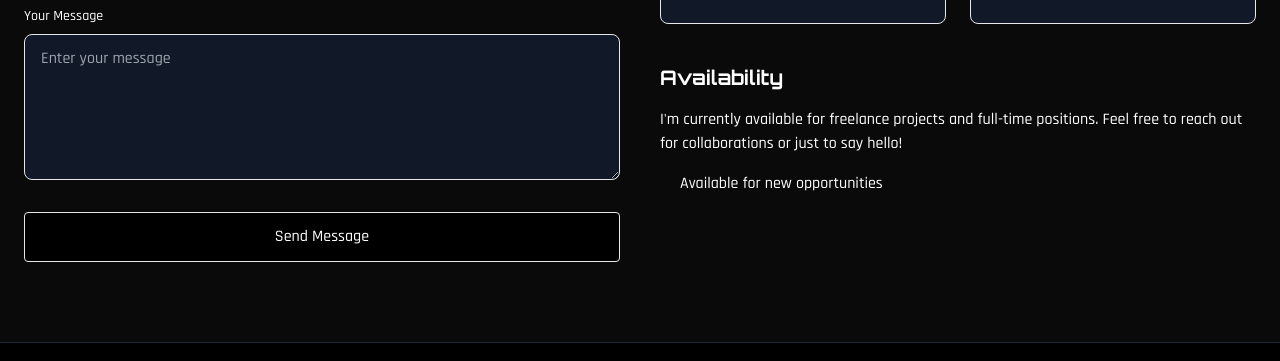
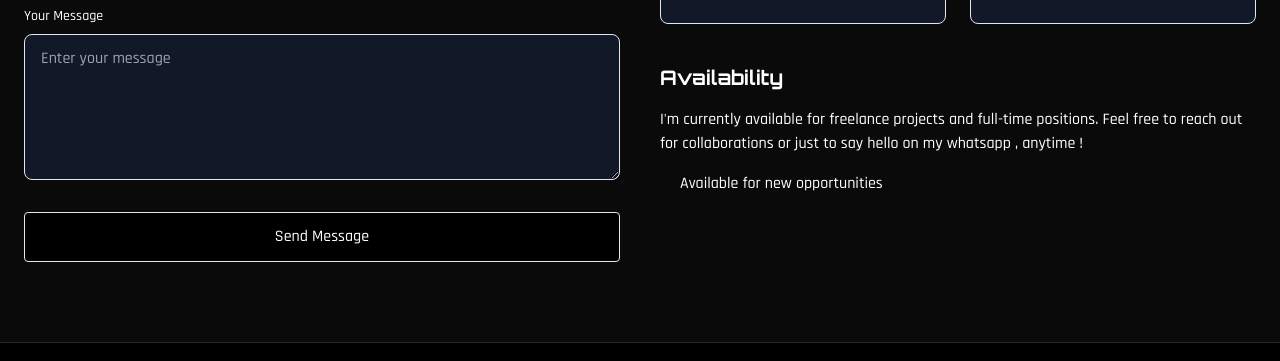
Before and after one commit to mahmad831/mahad-portfolio, a plain HTML site: page index.html in a window 1280 px wide. Shown: the part 6260-6621 px from the top of the page. Drawn offline with nearby package versions, Linux system fonts and the light colour scheme.

Commit message:
Update index.html

```diff
--- a/index.html
+++ b/index.html
@@ -843,7 +843,7 @@ Technologies Used
 
                     <div class="mt-10">
                         <h3 class="text-xl font-bold text-neon-purple mb-4">Availability</h3>
-                        <p class="mb-4">I'm currently available for freelance projects and full-time positions. Feel free to reach out for collaborations or just to say hello!</p>
+                        <p class="mb-4">I'm currently available for freelance projects and full-time positions. Feel free to reach out for collaborations or just to say hello on my whatsapp , anytime !</p>
                         <div class="flex items-center">
                             <div class="w-3 h-3 rounded-full bg-neon-green mr-2 animate-pulse"></div>
                             <span class="text-neon-green">Available for new opportunities</span>
```
